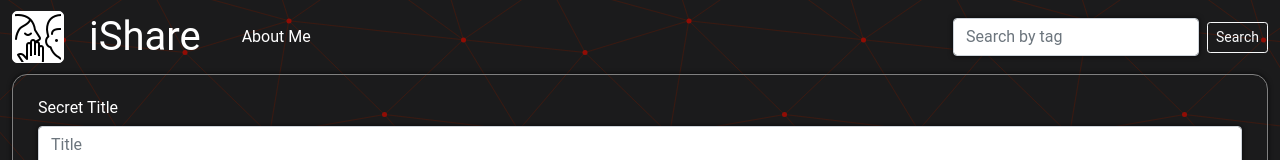
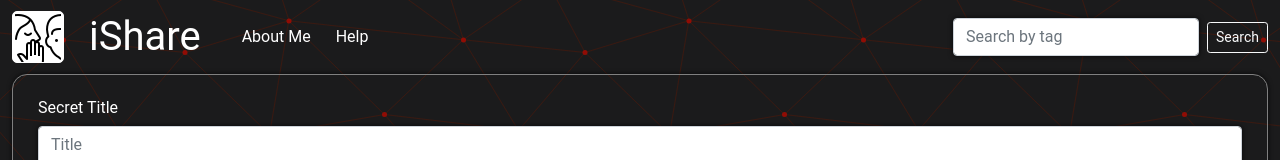
Before and after one commit to Siar416/iShare-Capston-Project, a React (Create React App) app in the folder client/: page / in a window 1280 px wide. Shown: the top 160 px of the page. Built offline with nearby package versions, Linux system fonts and the light colour scheme; no server answers.

Commit message:
added how to play modal

```diff
--- a/client/src/App.js
+++ b/client/src/App.js
@@ -3,6 +3,7 @@ import Form from "./component/Form/Form";
 import MainNav from "./component/MainNav/MainNav";
 import Secrets from "./component/Secrets/Secrets";
 import AboutModal from "./component/AboutModal/AboutModal";
+import HowToModal from "./component/HowToModal/HowToModal";
 import { useState, useEffect } from "react";
 import axios from "axios";
 import "./global.scss";
@@ -12,6 +13,8 @@ const App = () => {
   const [search, setSearch] = useState("");
 
   const [isOpen, setIsOpen] = useState(false);
+
+  const [isOpenHowTo, setIsOpenHowTo] = useState(false);
 
   const handleSearch = (e) => {
     e.preventDefault();
@@ -40,8 +43,13 @@ const App = () => {
 
   return (
     <div>
-      <MainNav handleSearch={handleSearch} setIsOpen={setIsOpen} />
+      <MainNav
+        handleSearch={handleSearch}
+        setIsOpen={setIsOpen}
+        setIsOpenHowTo={setIsOpenHowTo}
+      />
       {isOpen && <AboutModal isOpen={() => setIsOpen()} />}
+      {isOpenHowTo && <HowToModal shown={() => setIsOpenHowTo()} />}
 
       <Form />
       <Secrets secrets={secrets} setSecrets={setSecrets} />
--- /dev/null
+++ b/client/src/component/HowToModal/HowToModal.js
@@ -0,0 +1,19 @@
+import "bootstrap/dist/css/bootstrap.min.css";
+import { Modal } from "react-bootstrap";
+
+const HowToModal = ({ shown }) => {
+  return (
+    <Modal show={shown} onHide={shown}>
+      <Modal.Header closeButton>
+        <Modal.Title>Help</Modal.Title>
+      </Modal.Header>
+      <Modal.Body>
+        A simple application where you can share any secret anonymously. Fill
+        out all form fields and hit submit to share your secret. 🤫
+      </Modal.Body>
+      <Modal.Footer></Modal.Footer>
+    </Modal>
+  );
+};
+
+export default HowToModal;
--- a/client/src/component/MainNav/MainNav.js
+++ b/client/src/component/MainNav/MainNav.js
@@ -12,7 +12,7 @@ import {
 } from "react-bootstrap";
 import "bootstrap/dist/css/bootstrap.min.css";
 
-function MainNav({ setIsOpen, handleSearch }) {
+function MainNav({ setIsOpen, handleSearch, setIsOpenHowTo }) {
   // moved handleSearch to App.js
 
   return (
@@ -25,6 +25,10 @@ function MainNav({ setIsOpen, handleSearch }) {
 
         <Nav onClick={() => setIsOpen(true)} className="title">
           About Me
+        </Nav>
+
+        <Nav onClick={() => setIsOpenHowTo(true)} className="title">
+          Help
         </Nav>
 
         <Navbar.Toggle aria-controls="navbarScroll" />
```
Also changed, not shown: client/src/component/HowToModal/HowToModal.scss (added).
